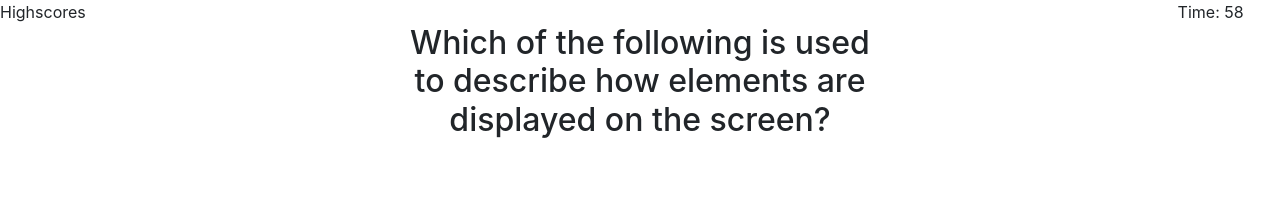
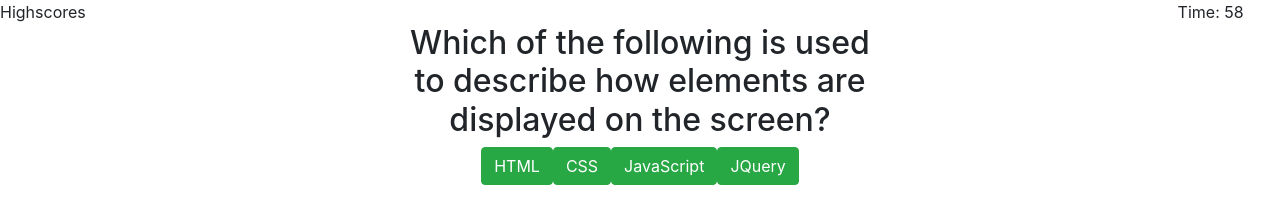
Before and after one commit to hharrison3/CodeQuiz, a plain HTML site: page 02-Homework/index.html in a window 1280 px wide. Both pictures are taken after a click on the button "Start Quiz". Drawn offline with nearby package versions, Linux system fonts and the light colour scheme.

Commit message:
added all questions to questions variable

```diff
--- a/02-Homework/index.html
+++ b/02-Homework/index.html
@@ -22,10 +22,12 @@
 
     <div class = container>
         <h2 class = title>Code Quiz</h2>
-        <p class = content>This is a multiple choice quiz. Each incorrect answer will result in a time deduction.
-        Answer as best you can and try to set a highscore!</p>
+        <div class = 'innerContainer'>
+            <p class = content>This is a multiple choice quiz. Each incorrect answer will result in a time deduction.
+            Answer as best you can and try to set a highscore!</p>
 
-        <button type="button" class="btn btn-success content">Start Quiz</button>
+            <button type="button" class="btn btn-success content">Start Quiz</button>
+        </div>
     </div>
     <script src="script.js"></script>
 </body>
--- a/02-Homework/script.js
+++ b/02-Homework/script.js
@@ -3,22 +3,69 @@
 // use event delegation to determine if user answer is correct, and reload page for next question
 // keep count and use local storage to keep highscores.
 
-var $container = document.querySelector(".container");
+// Need ID on each button to use event delegation
+// Need a way to determine if user answer is correct
+
 var $timer = document.querySelector(".timer");
 var $button = document.querySelector(".btn");
 var $container = document.querySelector(".container");
 var $content = document.querySelector(".content");
 var $title = document.querySelector('.title');
+var $innerContainer = document.querySelector(".innerContainer");
 
-var questions = ["Which of the following is used to describe how elements are displayed on the screen?"]
+var questions = [
+    {
+        Q: "Which of the following is used to describe how elements are displayed on the screen?",
+        A: ["HTML", "CSS", "JavaScript", "JQuery"],
+        answer: 'CSS'
+    },
+    {
+        Q: "What does HTML stand for?",
+        A: ['Nothing, its just a random acronym', 'Helping Text Markup Language', 'Human Text Markup Language', 'Hypertext Markup Language'],
+        answer: 'Hypertext Markup Language'
+    },
+    {
+        Q: "Where is the correct section to put CSS <style> tags?",
+        A: ['<div>', '<head>', '<body>', '<footer>'],
+        answer: '<head>'
+    },
+    {
+        Q: "which one of the following invokes the function testFunction",
+        A: ['call testFunction;', 'invoke testFunction();', 'testFunction;', 'testFunction();'],
+        answer: 'testFunction();'
+    },
+    {
+        Q: "which jQuery function would be used to invoke a function on the click of the mouse",
+        A: ['onclick();', 'addEventListener();', 'onMouseClick();', 'ifclick();'],
+        answer: 'onclick();'
+    },
+    {
+        Q: "Which of the following declares a variable in JavaScript",
+        A: ['add newVariable;', 'variable newVariable;', 'var newVariable;', 'create newVariable;'],
+        answer: 'var newVariable;'
+    },
+    {
+        Q: "Which of the following correctly adds a class to a <div> tag",
+        A: ['<div cl = main>', '<div addclass = main>', '<div class = main>', '<div newclass = main>'],
+        answer: '<div class = main>'
+    },
+    {
+        Q: "Which of the following CSS code will center the text in any given tag",
+        A: ['text-align: center;', 'center-text;', 'text-align: middle;', 'align-alltext: center;'],
+        answer: 'text-align: center;'
+    }
+]
+
 var secondsLeft = 60
+var i = 0
+var correctAnswerCount = 0
 
 function setTime() {
-    var timerInterval = setInterval(function() {
+    var timerInterval = setInterval(function () {
         secondsLeft--;
         $timer.textContent = "Time: " + secondsLeft;
 
-      if(secondsLeft === 0) {
+        if (secondsLeft === 0) {
             clearInterval(timerInterval);
             return;
         }
@@ -27,14 +74,67 @@ function setTime() {
 }
 
 function askQuestion() {
-    $container.removeChild(this);
-    $content.textContent = '';
+    document.querySelector(".innerContainer").innerHTML = "";
     setTime();
-    $title.textContent = (questions[0]);
-
-
-
-
+    questionLoop();
+}
+function questionLoop() {
+    $title.textContent = questions[i].Q;
+    // button 1
+    var btn1 = document.createElement("button");
+    $innerContainer.appendChild(btn1);
+    btn1.setAttribute("class", "answer-btn btn btn-success")
+    btn1.textContent = questions[i].A[0];
+    // button 2
+    var btn2 = document.createElement("button");
+    $innerContainer.appendChild(btn2);
+    btn2.setAttribute("class", "answer-btn btn btn-success")
+    btn2.textContent = questions[i].A[1];
+    // button 3
+    var btn3 = document.createElement("button");
+    $innerContainer.appendChild(btn3);
+    btn3.setAttribute("class", "answer-btn btn btn-success")
+    btn3.textContent = questions[i].A[2];
+    // button 4
+    var btn4 = document.createElement("button");
+    $innerContainer.appendChild(btn4);
+    btn4.setAttribute("class", "answer-btn btn btn-success")
+    btn4.textContent = questions[i].A[3];
+    // btn1.addEventListener('click', nextQuestion(event));
+    // btn2.addEventListener('click', nextQuestion(event));
+    // btn3.addEventListener('click', nextQuestion(event));
+    // btn4.addEventListener('click', nextQuestion(event));
 }
 
+document.querySelector(".container").addEventListener("click", function(event) {
+    if (event.target.className.indexOf("answer-btn") > -1) {
+        //check if the answer is right
+        if (event.target.textContent === questions[i].answer) {
+            correctAnswerCount++;
+        } else {
+            secondsLeft = (secondsLeft - 10)
+        }
+        console.log(correctAnswerCount);
+        //empty the question container
+        document.querySelector(".innerContainer").innerHTML = "";
+        //check if all questions have been answered
+        if (i > 1) {
+            //end the quiz = > reroute to different url
+            //window.location.href == "";
+        }
+        //add count
+        i++;
+        //question show
+        questionLoop();
+    }
+});
+
+// function nextQuestion(event) {
+//     console.log(event);
+//     //check if the answer is right
+//     // if () {
+
+//     // }
+// }
+
 $button.addEventListener("click", askQuestion);
```
Lines whose indentation alone changed are shown as unchanged.
